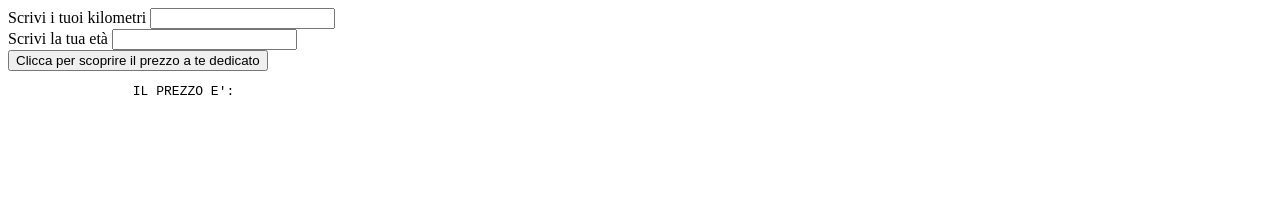
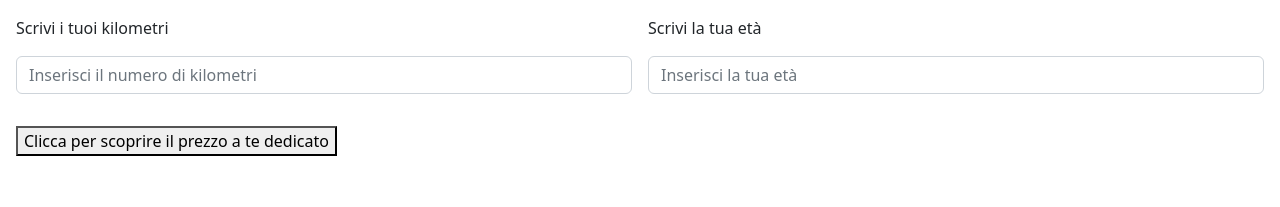
Before and after one commit to francescotroiano98/js-biglietto-treno-form, a plain HTML site: page index.html in a window 1280 px wide. Drawn offline with nearby package versions, Linux system fonts and the light colour scheme.

Commit message:
Done Milestone 2

```diff
--- a/JS/script.js
+++ b/JS/script.js
@@ -1,16 +1,27 @@
 const kilometri = document.getElementById("mykm").value;
+
 console.log(kilometri);
+
 const myage = document.getElementById("myage").value;
+
 console.log(myage);
-const button = document.querySelector("button.mybutton")
-button.addEventListener("click", function(){
-    console.log(ticketprice);
-})
+
 let ticketprice = 0.233 * kilometri;
 
+const button = document.querySelector("button.mybutton")
+
+button.addEventListener("click", function(){
+    document.getElementById("answer").innerHTML += "IL PREZZO E': " + ticketprice.toFixed(2) + " €" ;
+
+    console.log(ticketprice.toFixed(2));
+})
 
 if (myage < 18){
+
     ticketprice = ticketprice - ((ticketprice * 19.4) / 100);
+
 } else if (myage > 65){
+
     ticketprice = ticketprice - ((ticketprice * 37.7) / 100);
+
 }
--- a/index.html
+++ b/index.html
@@ -5,26 +5,36 @@
         <meta http-equiv="X-UA-Compatible" content="IE=edge">
         <meta name="viewport" content="width=device-width, initial-scale=1.0">
         <title>Biglietto Treno 2.0</title>
+        <link href="https://cdn.jsdelivr.net/npm/bootstrap@5.2.3/dist/css/bootstrap.min.css" rel="stylesheet" integrity="sha384-rbsA2VBKQhggwzxH7pPCaAqO46MgnOM80zW1RWuH61DGLwZJEdK2Kadq2F9CUG65" crossorigin="anonymous">
     </head>
     <body>
 
+        <form class="p-3">
+            <div class="row g-3">
+                <div class="col">
+                    <label for="mykm">Scrivi i tuoi kilometri</label>
+                    <input id="mykm" type="number" class="form-control my-3" placeholder="Inserisci il numero di kilometri" aria-label="Inserisci il numero di kilometri">
+                </div>
+                <div class="col">
+                    <label for="myage">Scrivi la tua età</label>
+                    <input id="myage" type="number"  class="form-control my-3" placeholder="Inserisci la tua età" aria-label="Inserisci la tua età">
+
+                </div>
+              </div>
+
+        <form>
         <div>
-            <label for="mykm">Scrivi i tuoi kilometri</label>
-            <input id="mykm" type="number">
+
         </div>
         <div>
-            <label for="myage">Scrivi la tua età</label>
-            <input id="myage" type="number">
-        </div>
-        <div>
-            <button class="mybutton">
+            <button class="mybutton my-3" type="button">
                 Clicca per scoprire il prezzo a te dedicato
             </button>
         </div>
         <div>
-            <pre id="answer">
-                IL PREZZO E':
-            </pre>
+            <p id="answer">
+
+            </p>
         </div>
 
 
```
